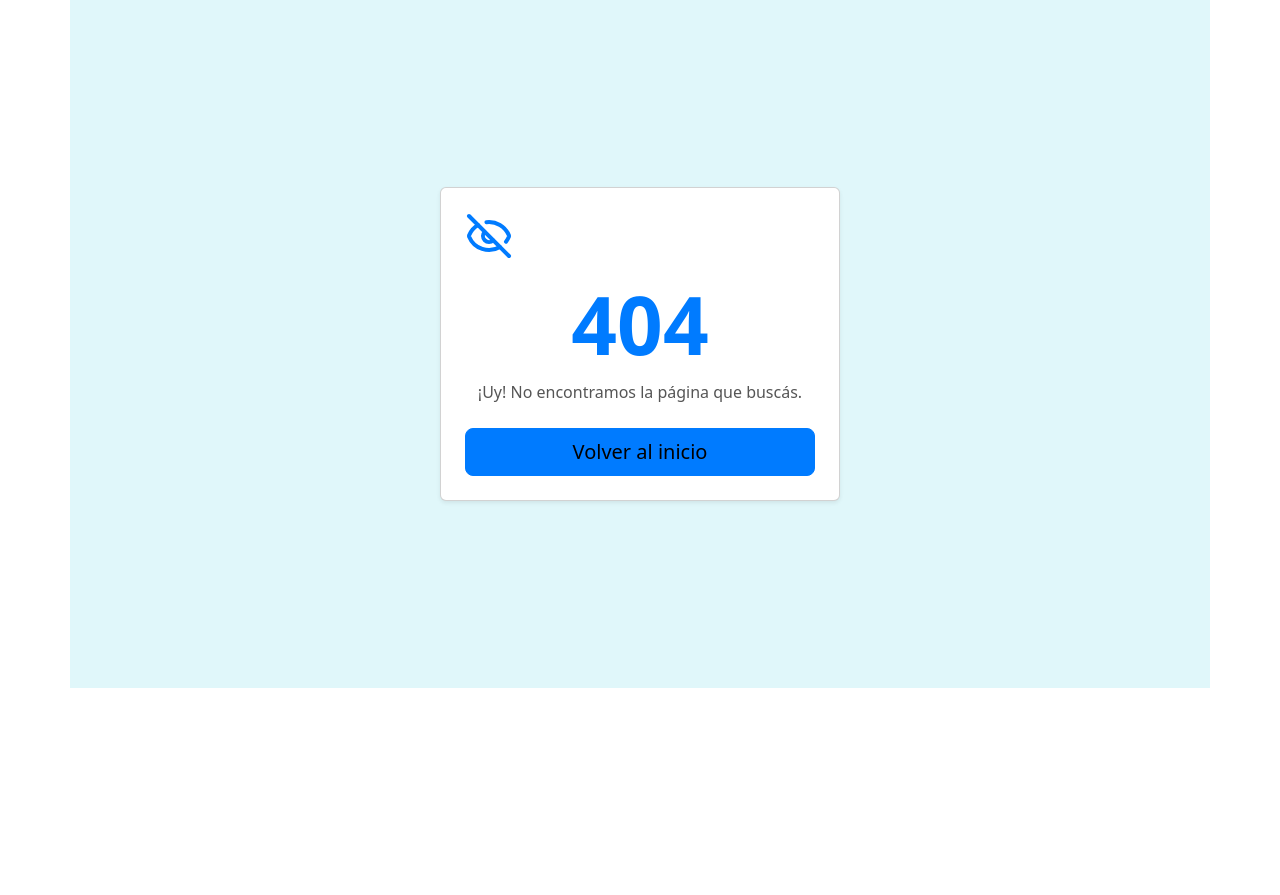
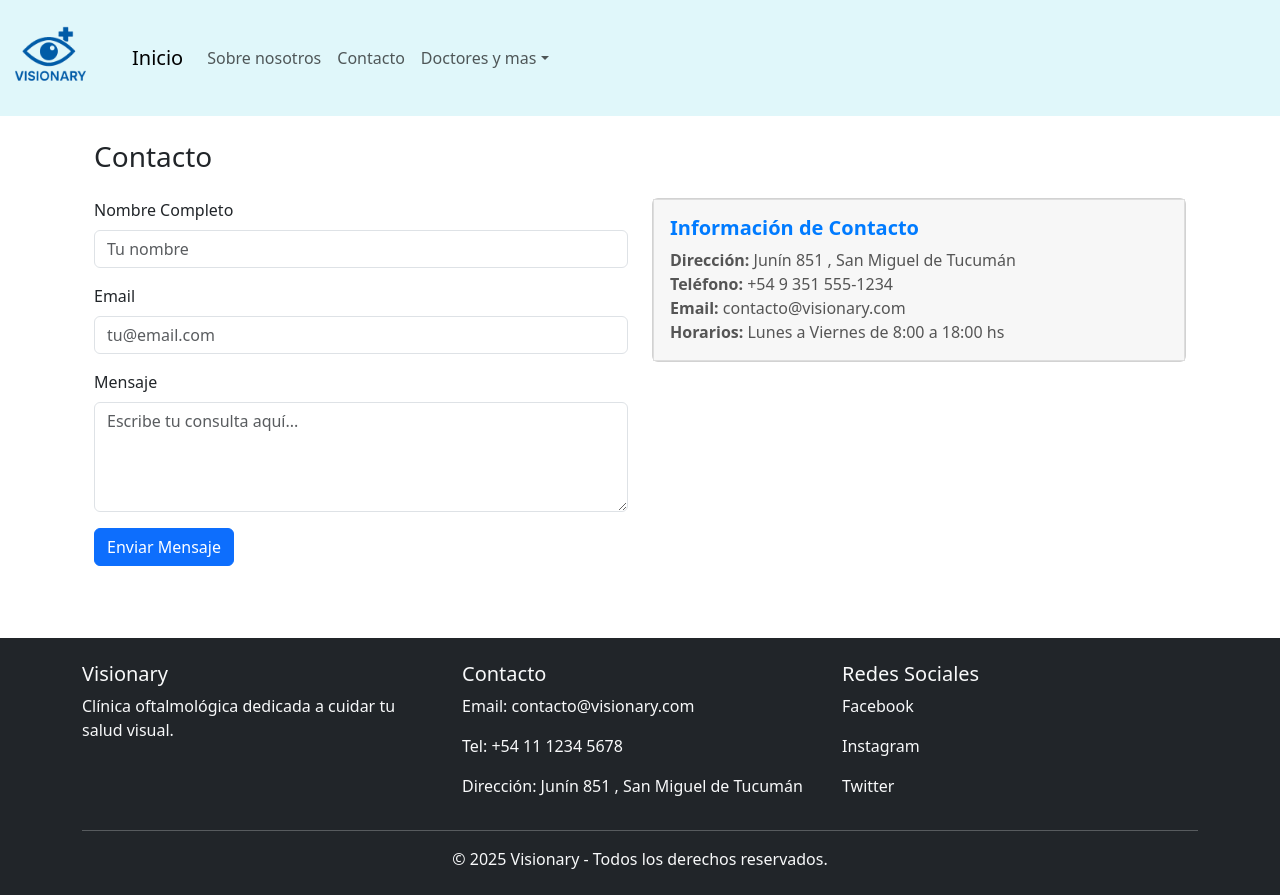
Before and after one commit to rodo18-2006/proyecto2, a React (Vite) app: page /contacto in a window 1280 px wide. Before the commit this address had no page. Before the commit the page ends 800 px from the top, so only its background shows below. Built offline with nearby package versions, Linux system fonts and the light colour scheme.

Commit message:
creamos archivo y ruta de contacto

```diff
--- a/src/App.jsx
+++ b/src/App.jsx
@@ -14,6 +14,7 @@ import Nuevopaciente from "./page/Nuevopaciente";
 import Nuevoturno from "./page/Nuevoturno";
 import TurnosPacientes from "./page/TurnosPacientes";
 import SobreNosotros from "./page/SobreNosotros";
+import Contacto from "./page/Contacto";
 
 const App = () => {
   return (
@@ -31,8 +32,9 @@ const App = () => {
           <Route path="/doctor/perfil" element={<PerfilDoctor />} />
           <Route path="/doctor/pacientes/nuevo" element={<Nuevopaciente />} />
           <Route path="/doctor/turnos/nuevo" element={<Nuevoturno />} />
-          <Route path="/turnos-pacientes" element={<TurnosPacientes/>} />
-          <Route path="/sobre-nosotros" element={<SobreNosotros />}/>
+          <Route path="/turnos-pacientes" element={<TurnosPacientes />} />
+          <Route path="/sobre-nosotros" element={<SobreNosotros />} />
+          <Route path="/contacto" element={<Contacto />} />
         </Routes>
       </Router>
     </div>
--- /dev/null
+++ b/src/components/contacto/ContactoC.jsx
@@ -0,0 +1,58 @@
+import React from "react";
+import { Container, Row, Col, Form, Button, Card } from "react-bootstrap";
+
+const ContactoC = () => {
+  return (
+    <Container className="p-4">
+      <h3 className="mb-4">Contacto</h3>
+      <Row>
+        <Col md={6}>
+          <Form>
+            <Form.Group className="mb-3">
+              <Form.Label>Nombre Completo</Form.Label>
+              <Form.Control type="text" placeholder="Tu nombre" required />
+            </Form.Group>
+
+            <Form.Group className="mb-3">
+              <Form.Label>Email</Form.Label>
+              <Form.Control type="email" placeholder="tu@email.com" required />
+            </Form.Group>
+
+            <Form.Group className="mb-3">
+              <Form.Label>Mensaje</Form.Label>
+              <Form.Control
+                as="textarea"
+                rows={4}
+                placeholder="Escribe tu consulta aquí..."
+                required
+              />
+            </Form.Group>
+
+            <Button variant="primary" type="submit">
+              Enviar Mensaje
+            </Button>
+          </Form>
+        </Col>
+
+        <Col md={6}>
+          <Card>
+            <Card.Body>
+              <Card.Title>Información de Contacto</Card.Title>
+              <Card.Text>
+                <strong>Dirección:</strong> Junín 851 , San Miguel de Tucumán
+                <br />
+                <strong>Teléfono:</strong> +54 9 351 555-1234
+                <br />
+                <strong>Email:</strong> contacto@visionary.com
+                <br />
+                <strong>Horarios:</strong> Lunes a Viernes de 8:00 a 18:00 hs
+              </Card.Text>
+            </Card.Body>
+          </Card>
+        </Col>
+      </Row>
+    </Container>
+  );
+};
+
+export default ContactoC;
--- /dev/null
+++ b/src/page/Contacto.jsx
@@ -0,0 +1,16 @@
+import React from 'react'
+import NavbarC from '../components/navbar/NavbarC'
+import ContactoC from '../components/contacto/ContactoC'
+import FooterC from '../components/footer/FooterC'
+
+const Contacto = () => {
+  return (
+    <>
+    <NavbarC />
+    <ContactoC />
+    <FooterC />
+    </>
+  )
+}
+
+export default Contacto
```
